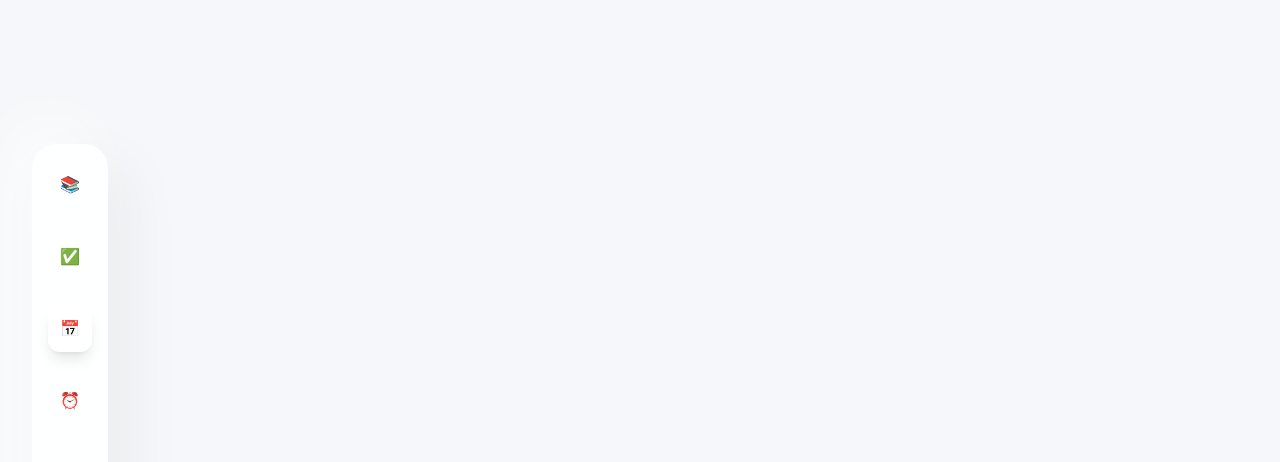
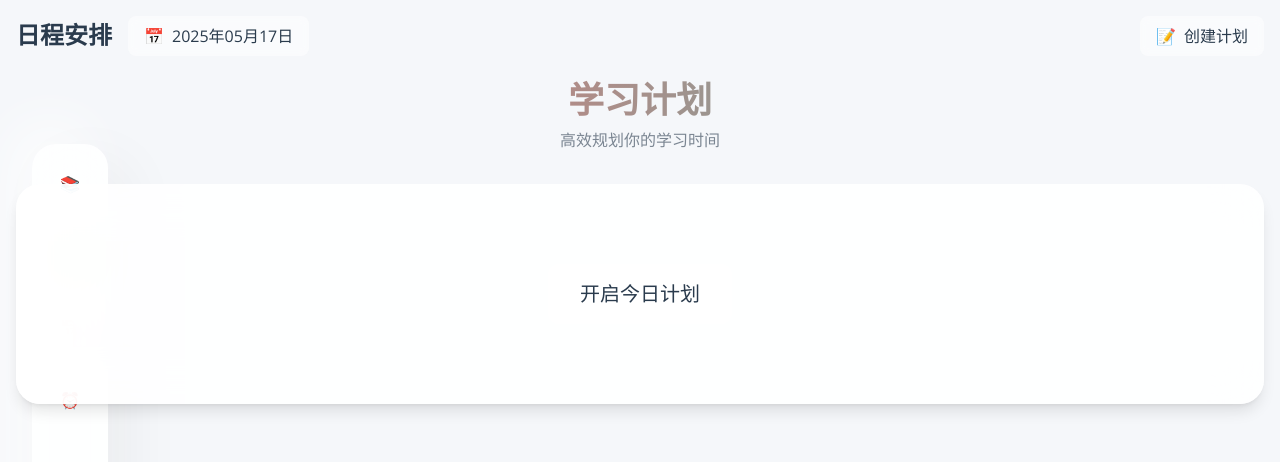
Before and after one commit to AndreGide0930/larborCreation, a Vue app: page /schedule in a window 1280 px wide. Shown: the top 462 px of the page. Built offline with nearby package versions, Linux system fonts and the light colour scheme; no server answers; sample sign-in values are in the browser's storage.

Commit message:
Fix Schedule component implementation

```diff
--- a/src/views/Schedule.vue
+++ b/src/views/Schedule.vue
@@ -1,19 +1,110 @@
-<template>
-  <div class="schedule">
-    <div v-if="loading">Loading...</div>
-    <div v-else-if="error" class="error">{{ error }}</div>
-    <div v-else>
-      <!-- Schedule content will go here -->
-    </div>
-  </div>
-</template>
+<script setup lang="ts">
+import { ref, computed, onMounted } from 'vue'
+import { useTaskStore } from '../stores/tasks'
+import { useTimerStore } from '../stores/timer'
+import { useI18n } from 'vue-i18n'
+import TimeGrid from '../components/TimeGrid.vue'
+import ScheduleReminder from '../components/ScheduleReminder.vue'
+import dayjs from 'dayjs'
+import utc from 'dayjs/plugin/utc'
+import { request } from '../utils/request'
 
-<script setup lang="ts">
-import { ref } from 'vue'
+// Enable UTC plugin
+dayjs.extend(utc)
 
+const { t } = useI18n()
+
+interface Plan {
+  pkPlan: number
+  planDate: string
+  planName: string
+  fkUserInfo: {
+    pkUserInfo: number
+  }
+  timedoroes: Timedoro[]
+}
+
+interface Task {
+  pkCreation: number
+  cName: string
+  cType: string
+  cPriority: number
+  cSynopsis?: string
+  cWeight: number
+  cUrl?: string
+  createTime: string
+  updateTime?: string
+}
+
+interface Timedoro {
+  pkTimedoro: number
+  timeSlice: string
+  creations: Task[]
+  plans: Plan[]
+  sumDone: number
+  sumTodo: number
+  fkUserInfo: number
+}
+
+const taskStore = useTaskStore()
+const timerStore = useTimerStore()
+const selectedDate = ref(dayjs().format('YYYY-MM-DD'))
+const currentPlan = ref<Plan | null>(null)
+const showTaskModal = ref(false)
+const showTimedoroModal = ref(false)
+const selectedTimeSlot = ref<string | null>(null)
+const selectedTimedoro = ref<Timedoro | null>(null)
 const loading = ref(false)
 const error = ref('')
-const selectedDate = ref(new Date().toISOString().split('T')[0])
+const showDatePicker = ref(false)
+const availableTasks = ref<Task[]>([])
+const selectedTasks = ref<number[]>([])
+const showAddTaskModal = ref(false)
+const availableTasksForEdit = ref<Task[]>([])
+const selectedTasksForEdit = ref<number[]>([])
+
+// Add user info
+const userInfo = ref(JSON.parse(localStorage.getItem('userInfo') || '{}'))
+
+const isPastDate = computed(() => {
+  const today = dayjs().startOf('day')
+  return dayjs(selectedDate.value).isBefore(today)
+})
+
+const isFutureDate = computed(() => {
+  const today = dayjs().startOf('day')
+  return dayjs(selectedDate.value).isAfter(today)
+})
+
+async function loadPlanForDate(date: string) {
+  try {
+    loading.value = true
+    error.value = ''
+    const userInfo = JSON.parse(localStorage.getItem('userInfo') || '{}')
+
+    const plan = await request('/api/readPlanByDateAndId', {
+      params: {
+        planDate: date,
+        pkUserInfo: userInfo.pkUserInfo
+      }
+    }).catch(() => null)
+
+    if (plan) {
+      currentPlan.value = plan
+      error.value = ''
+    } else {
+      currentPlan.value = null
+      if (isPastDate.value) {
+        error.value = `${dayjs(date).format('YYYY年MM月DD日')}没有计划记录`
+      }
+    }
+  } catch (e: any) {
+    console.error('加载计划失败:', e)
+    error.value = e.message || '加载计划失败'
+  } finally {
+    loading.value = false
+  }
+}
 
 async function createPlan() {
   try {
@@ -54,18 +145,101 @@ async function createPlan() {
   }
 }
 
-// This function is referenced but not defined, adding a stub
-async function loadPlanForDate(date: string) {
-  // Implementation will be needed
-}
+onMounted(async () => {
+  await loadPlanForDate(selectedDate.value)
+})
 </script>
 
+<template>
+  <div class="container mx-auto p-4 space-y-6">
+    <div class="flex items-center justify-between">
+      <div class="flex items-center gap-4">
+        <h1 class="text-2xl font-bold">{{ t('schedule.title') }}</h1>
+        <div class="relative">
+          <button
+            @click="showDatePicker = !showDatePicker"
+            class="glass px-4 py-2 rounded-lg flex items-center gap-2"
+          >
+            <span>📅</span>
+            {{ dayjs(selectedDate).format('YYYY年MM月DD日') }}
+          </button>
+
+          <input
+            v-if="showDatePicker"
+            type="date"
+            v-model="selectedDate"
+            class="absolute top-full left-0 mt-2 glass px-4 py-2 rounded-lg"
+            @change="() => {
+              showDatePicker = false
+              loadPlanForDate(selectedDate)
+            }"
+          >
+        </div>
+      </div>
+
+      <div class="flex items-center gap-4">
+        <ScheduleReminder
+          v-if="currentPlan"
+          :pk-user-info="userInfo.pkUserInfo"
+          :plan-date="selectedDate"
+        />
+
+        <button
+          v-if="!currentPlan && !isPastDate"
+          @click="createPlan"
+          :disabled="loading"
+          class="glass px-4 py-2 rounded-lg hover:bg-brand-orange/10 transition-colors flex items-center gap-2"
+        >
+          <span>📝</span>
+          {{ t('schedule.createPlan') }}
+        </button>
+      </div>
+    </div>
+
+    <div class="flex flex-col gap-8">
+      <div class="text-center">
+        <h1 class="text-4xl mb-2 bg-gradient-to-r from-brand-orange to-brand-mint bg-clip-text text-transparent">
+          学习计划
+        </h1>
+        <p class="text-brand-blue/60 dark:text-white/60">
+          高效规划你的学习时间
+        </p>
+      </div>
+
+      <div class="neumorphic p-8 rounded-3xl">
+        <div v-if="!currentPlan" class="text-center py-12">
+          <div v-if="isPastDate" class="text-red-500 mb-4">
+            {{ error || '该日期没有计划记录' }}
+          </div>
+          <button
+            v-else
+            @click="createPlan"
+            :disabled="loading || isPastDate"
+            class="glass px-8 py-4 rounded-xl text-xl hover:bg-brand-orange/10 transition-all duration-300 transform hover:scale-105"
+          >
+            {{ loading ? '创建中...' : `开启${isFutureDate ? '未来' : '今日'}计划` }}
+          </button>
+          <p v-if="error && !isPastDate" class="mt-4 text-red-500">{{ error }}</p>
+        </div>
+
+        <div v-else>
+          <TimeGrid
+            :timedoroes="currentPlan.timedoroes"
+            :onTimeBlockClick="() => {}"
+            :onTimeBlockEdit="() => {}"
+          />
+        </div>
+      </div>
+    </div>
+  </div>
+</template>
+
 <style scoped>
-.schedule {
-  padding: 1rem;
+.glass {
+  @apply bg-white/50 dark:bg-brand-blue/50 backdrop-blur-sm;
 }
 
-.error {
-  color: red;
+.neumorphic {
+  @apply bg-white/90 dark:bg-brand-blue/90 backdrop-blur-xl shadow-lg;
 }
 </style>
```
